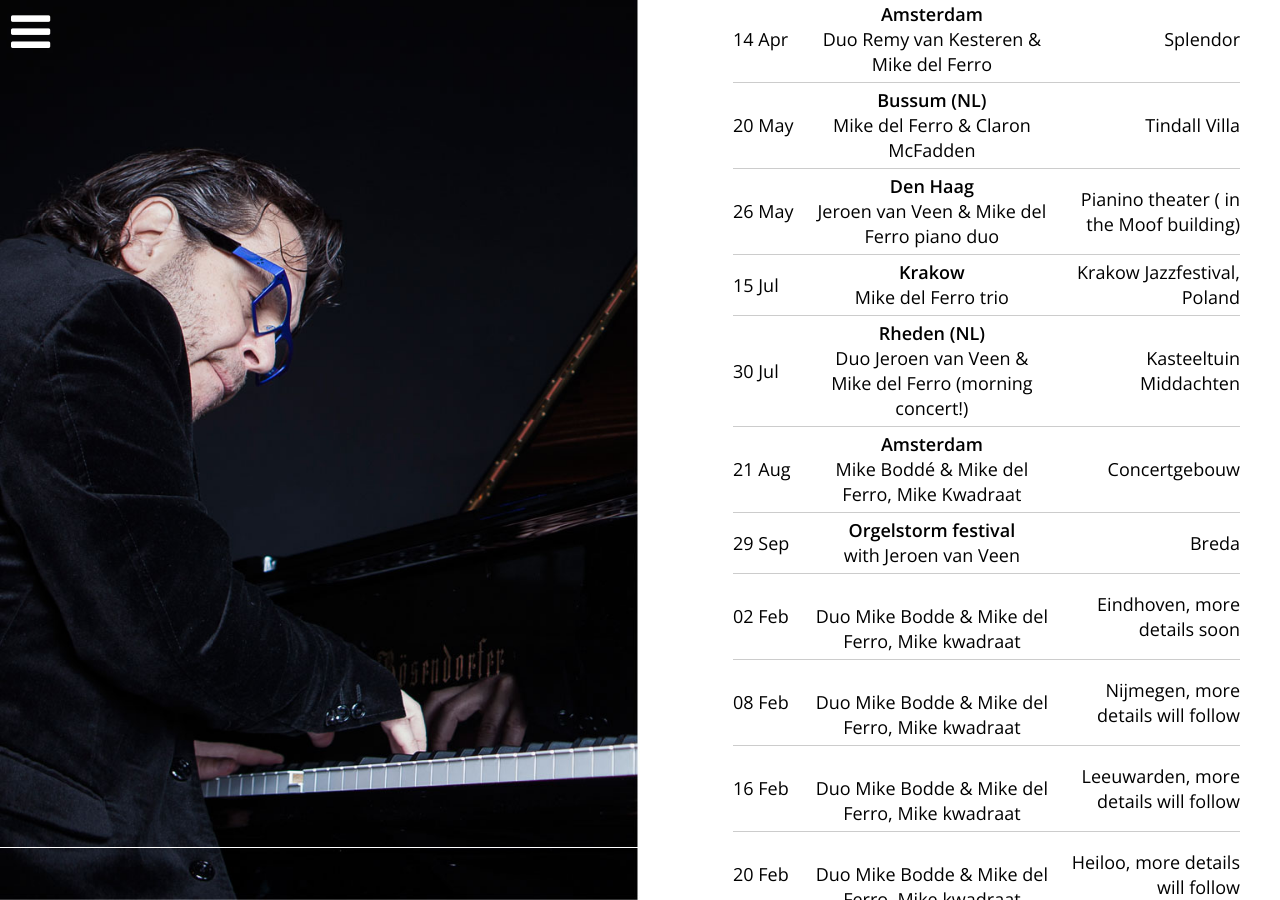
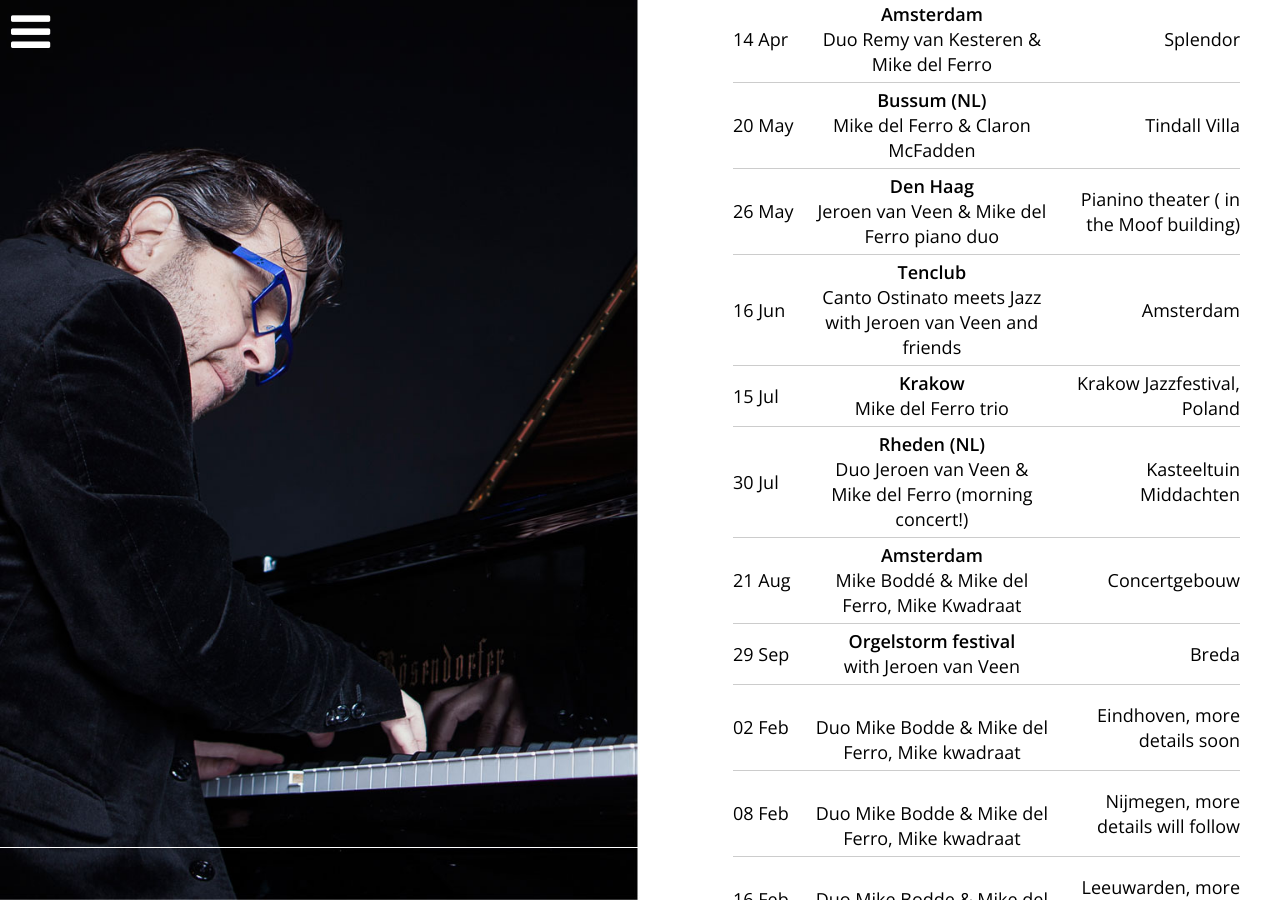
Before and after one commit to mikedelferro/website, a Jekyll site: the page built from agenda.html, in a window 1280 px wide and 900 px high, scrolled down 408 px. Built offline with Jekyll 4.4.1, drawn with Linux system fonts in a browser that asks for light colours; nearby versions of some CDN libraries.

Commit message:
Updated '_config.yml' via CloudCannon

```diff
--- a/_config.yml
+++ b/_config.yml
@@ -74,3 +74,8 @@ gigs:
     location: Den Haag (the Hague)
     venue: Universal center for Sufism
     url:
+  - title: Canto Ostinato meets Jazz with Jeroen van Veen and friends
+    date: 2017-06-16 08:00:00
+    location: Amsterdam
+    venue: Tenclub
+    url:
```
